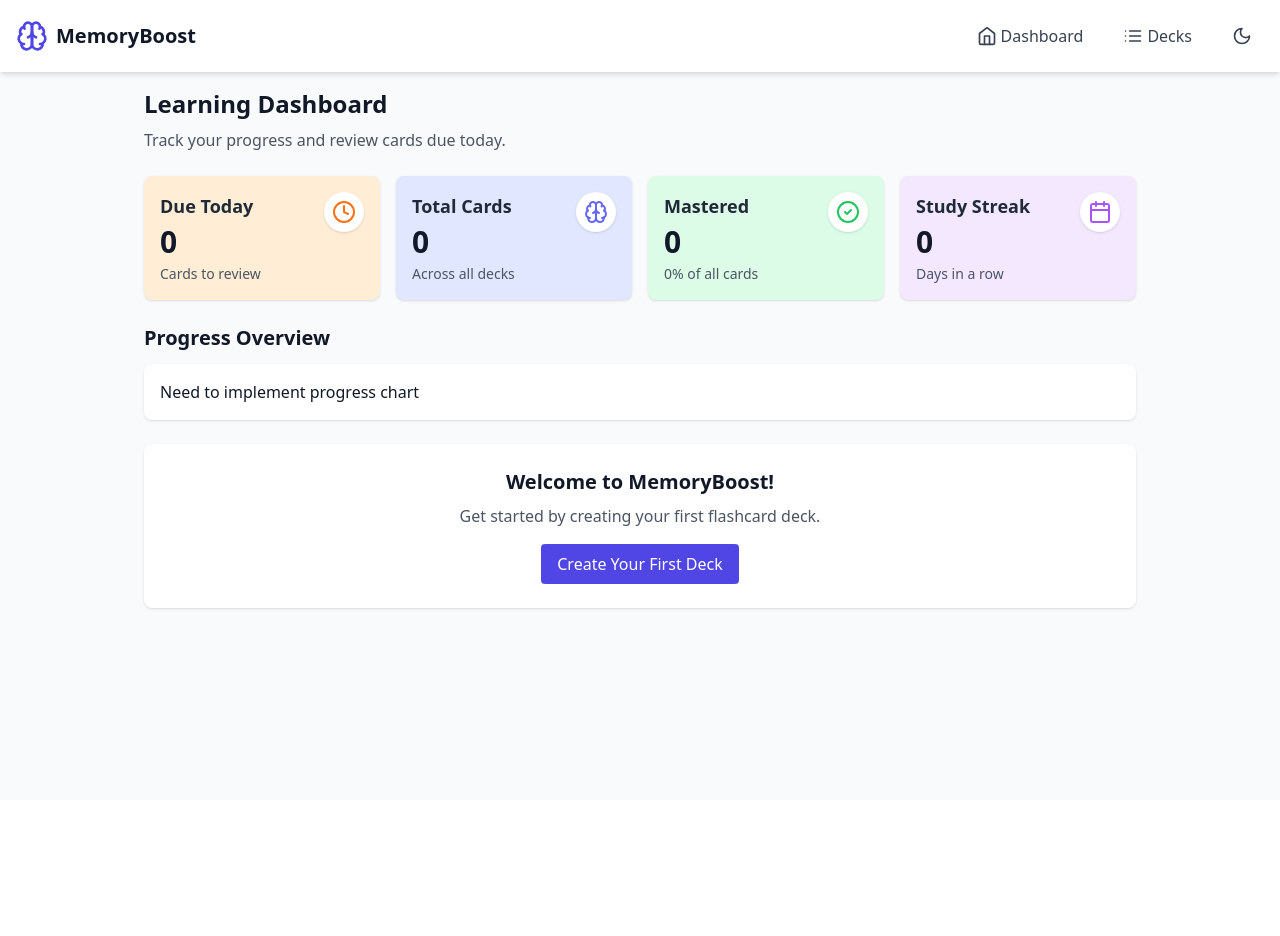
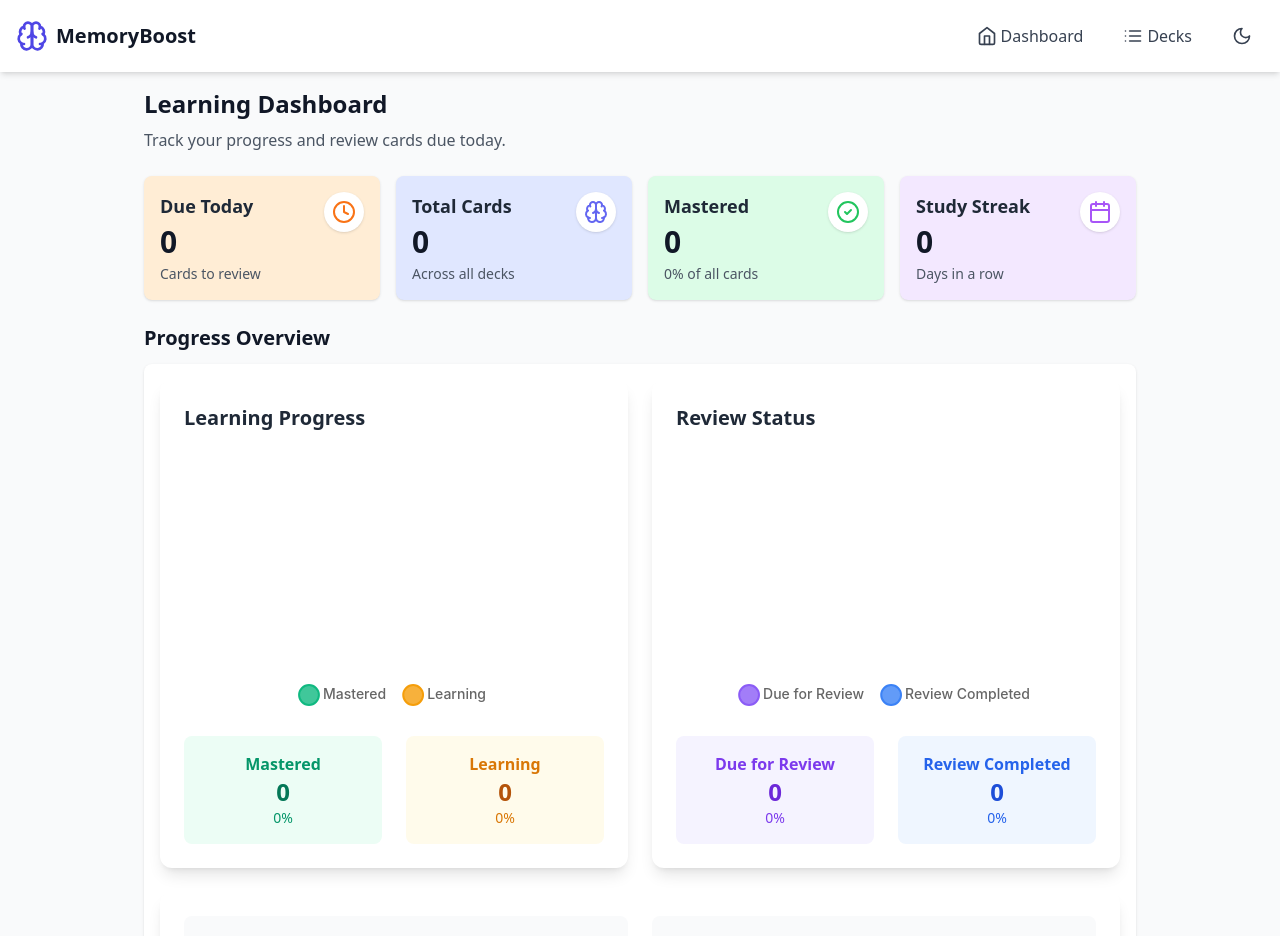
Before and after one commit to yashpandav/MemoryBoost, a React (Vite) app: page / in a window 1280 px wide. Shown: the top 936 px of the page. Before the commit the page ends 800 px from the top, so only its background shows below. Built offline with nearby package versions, Linux system fonts and the light colour scheme.

Commit message:
Charts added and multiple card review task done

```diff
--- a/package.json
+++ b/package.json
@@ -10,9 +10,11 @@
     "preview": "vite preview"
   },
   "dependencies": {
+    "chart.js": "^4.4.9",
     "lucide-react": "^0.344.0",
     "prop-types": "^15.8.1",
     "react": "^18.3.1",
+    "react-chartjs-2": "^5.3.0",
     "react-dom": "^18.3.1"
   },
   "devDependencies": {
--- a/src/components/Dashboard/ProgressChart.jsx
+++ b/src/components/Dashboard/ProgressChart.jsx
@@ -1,7 +1,215 @@
-import React from 'react';
+import React, { useEffect, useState } from 'react';
+import { Doughnut } from 'react-chartjs-2';
+import {
+  Chart as ChartJS,
+  ArcElement,
+  Tooltip,
+  Legend
+} from 'chart.js';
+import { useAppContext } from '../../context/AppContext';
+import { getTodayCards, getCardStatus, getNextReviewDateString } from '../../utils/spacedRepetition';
 
-export const ProgressChart = ({ studyData }) => {
-  return(
-    <div>Need to implement progress chart</div>
+// Register ChartJS components
+ChartJS.register(
+  ArcElement,
+  Tooltip,
+  Legend
+);
+
+export const ProgressChart = () => {
+  const { cards, stats } = useAppContext();
+  const [learningChartData, setLearningChartData] = useState({
+    mastered: 0,
+    learning: 0
+  });
+  const [reviewChartData, setReviewChartData] = useState({
+    pendingReview: 0,
+    completedReview: 0
+  });
+
+  // Update chart data whenever cards or stats change
+  useEffect(() => {
+    // Categorize cards based on their status
+    const cardCategories = cards.reduce((acc, card) => {
+      const status = getCardStatus(card);
+      switch (status) {
+        case 'Mastered':
+          acc.mastered++;
+          break;
+        case 'Learning':
+          acc.learning++;
+          break;
+        default:
+          break;
+      }
+      return acc;
+    }, { mastered: 0, learning: 0 });
+
+    // Get cards due for review using the spaced repetition utility
+    const dueCards = getTodayCards(cards);
+    const reviewCategories = {
+      pendingReview: dueCards.length,
+      completedReview: cards.length - dueCards.length
+    };
+
+    setLearningChartData(cardCategories);
+    setReviewChartData(reviewCategories);
+
+    // Debug log
+    console.log('Learning Categories:', cardCategories);
+    console.log('Review Categories:', reviewCategories);
+  }, [cards]);
+
+  const learningData = {
+    labels: ['Mastered', 'Learning'],
+    datasets: [
+      {
+        data: [learningChartData.mastered, learningChartData.learning],
+        backgroundColor: [
+          'rgba(16, 185, 129, 0.8)',  // Emerald green for mastered
+          'rgba(245, 158, 11, 0.8)',  // Amber for learning
+        ],
+        borderColor: [
+          'rgba(16, 185, 129, 1)',
+          'rgba(245, 158, 11, 1)',
+        ],
+        borderWidth: 2,
+        hoverOffset: 4,
+      },
+    ],
+  };
+
+  const reviewData = {
+    labels: ['Due for Review', 'Review Completed'],
+    datasets: [
+      {
+        data: [reviewChartData.pendingReview, reviewChartData.completedReview],
+        backgroundColor: [
+          'rgba(139, 92, 246, 0.8)', // Violet for due
+          'rgba(59, 130, 246, 0.8)',  // Blue for completed
+        ],
+        borderColor: [
+          'rgba(139, 92, 246, 1)',
+          'rgba(59, 130, 246, 1)',
+        ],
+        borderWidth: 2,
+        hoverOffset: 4,
+      },
+    ],
+  };
+
+  const chartOptions = {
+    responsive: true,
+    maintainAspectRatio: false,
+    plugins: {
+      legend: {
+        position: 'bottom',
+        labels: {
+          font: {
+            size: 14,
+            family: "'Inter', sans-serif",
+            weight: '500',
+          },
+          padding: 20,
+          usePointStyle: true,
+          pointStyle: 'circle',
+        },
+      },
+      tooltip: {
+        backgroundColor: 'rgba(0, 0, 0, 0.8)',
+        padding: 12,
+        titleFont: {
+          size: 14,
+          weight: '600',
+        },
+        bodyFont: {
+          size: 14,
+        },
+        callbacks: {
+          label: function(context) {
+            const label = context.label || '';
+            const value = context.raw || 0;
+            const total = context.dataset.data.reduce((a, b) => a + b, 0);
+            const percentage = Math.round((value / total) * 100);
+            return `${label}: ${value} (${percentage}%)`;
+          }
+        }
+      },
+    },
+    cutout: '75%',
+    animation: {
+      animateScale: true,
+      animateRotate: true,
+    },
+  };
+
+  const totalCards = cards.length;
+  const masteryPercentage = totalCards > 0 ? Math.round((learningChartData.mastered / totalCards) * 100) : 0;
+  const learningPercentage = totalCards > 0 ? Math.round((learningChartData.learning / totalCards) * 100) : 0;
+  const reviewPercentage = totalCards > 0 ? Math.round((reviewChartData.completedReview / totalCards) * 100) : 0;
+  const pendingReviewPercentage = totalCards > 0 ? Math.round((reviewChartData.pendingReview / totalCards) * 100) : 0;
+
+  return (
+    <div className="grid grid-cols-1 md:grid-cols-2 gap-6">
+      {/* Learning Status Chart */}
+      <div className="bg-white dark:bg-gray-800 rounded-xl shadow-lg p-6 transition-all duration-300 hover:shadow-xl">
+        <h2 className="text-xl font-semibold text-gray-800 dark:text-gray-200 mb-6">Learning Progress</h2>
+        <div className="h-64">
+          <Doughnut data={learningData} options={chartOptions} />
+        </div>
+        <div className="mt-6 text-center space-y-2">
+          <div className="grid grid-cols-2 gap-6">
+            <div className="bg-emerald-50 dark:bg-emerald-900/20 p-4 rounded-lg">
+              <p className="font-semibold text-emerald-600 dark:text-emerald-400">Mastered</p>
+              <p className="text-2xl font-bold text-emerald-700 dark:text-emerald-300">{learningChartData.mastered}</p>
+              <p className="text-sm text-emerald-600 dark:text-emerald-400">{masteryPercentage}%</p>
+            </div>
+            <div className="bg-amber-50 dark:bg-amber-900/20 p-4 rounded-lg">
+              <p className="font-semibold text-amber-600 dark:text-amber-400">Learning</p>
+              <p className="text-2xl font-bold text-amber-700 dark:text-amber-300">{learningChartData.learning}</p>
+              <p className="text-sm text-amber-600 dark:text-amber-400">{learningPercentage}%</p>
+            </div>
+          </div>
+        </div>
+      </div>
+
+      {/* Review Status Chart */}
+      <div className="bg-white dark:bg-gray-800 rounded-xl shadow-lg p-6 transition-all duration-300 hover:shadow-xl">
+        <h2 className="text-xl font-semibold text-gray-800 dark:text-gray-200 mb-6">Review Status</h2>
+        <div className="h-64">
+          <Doughnut data={reviewData} options={chartOptions} />
+        </div>
+        <div className="mt-6 text-center space-y-2">
+          <div className="grid grid-cols-2 gap-6">
+            <div className="bg-violet-50 dark:bg-violet-900/20 p-4 rounded-lg">
+              <p className="font-semibold text-violet-600 dark:text-violet-400">Due for Review</p>
+              <p className="text-2xl font-bold text-violet-700 dark:text-violet-300">{reviewChartData.pendingReview}</p>
+              <p className="text-sm text-violet-600 dark:text-violet-400">{pendingReviewPercentage}%</p>
+            </div>
+            <div className="bg-blue-50 dark:bg-blue-900/20 p-4 rounded-lg">
+              <p className="font-semibold text-blue-600 dark:text-blue-400">Review Completed</p>
+              <p className="text-2xl font-bold text-blue-700 dark:text-blue-300">{reviewChartData.completedReview}</p>
+              <p className="text-sm text-blue-600 dark:text-blue-400">{reviewPercentage}%</p>
+            </div>
+          </div>
+        </div>
+      </div>
+
+      {/* Stats Summary */}
+      <div className="md:col-span-2 bg-white dark:bg-gray-800 rounded-xl shadow-lg p-6 transition-all duration-300 hover:shadow-xl">
+        <div className="grid grid-cols-2 gap-6">
+          <div className="bg-gray-50 dark:bg-gray-700/50 p-4 rounded-lg">
+            <p className="text-gray-600 dark:text-gray-300">
+              <span className="font-semibold">Total Cards:</span> {totalCards}
+            </p>
+          </div>
+          <div className="bg-gray-50 dark:bg-gray-700/50 p-4 rounded-lg">
+            <p className="text-gray-600 dark:text-gray-300">
+              <span className="font-semibold">Current Streak:</span> {stats.streakCount} days
+            </p>
+          </div>
+        </div>
+      </div>
+    </div>
   );
 };
```
Also changed, not shown: src/components/Card/CardReview.jsx (+69 -11 lines), 1 other file (tests, documents, lock files or other folders).
